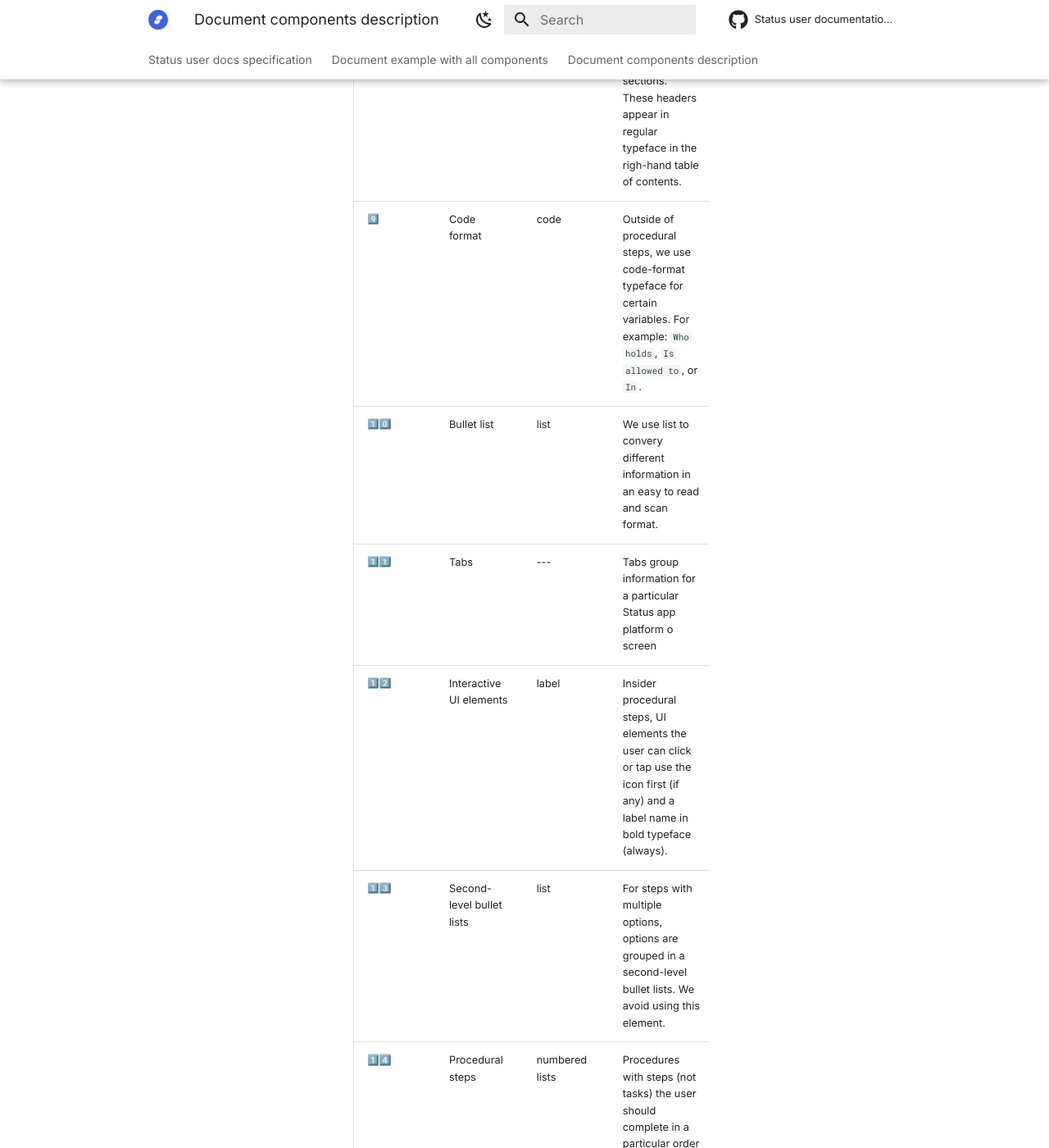
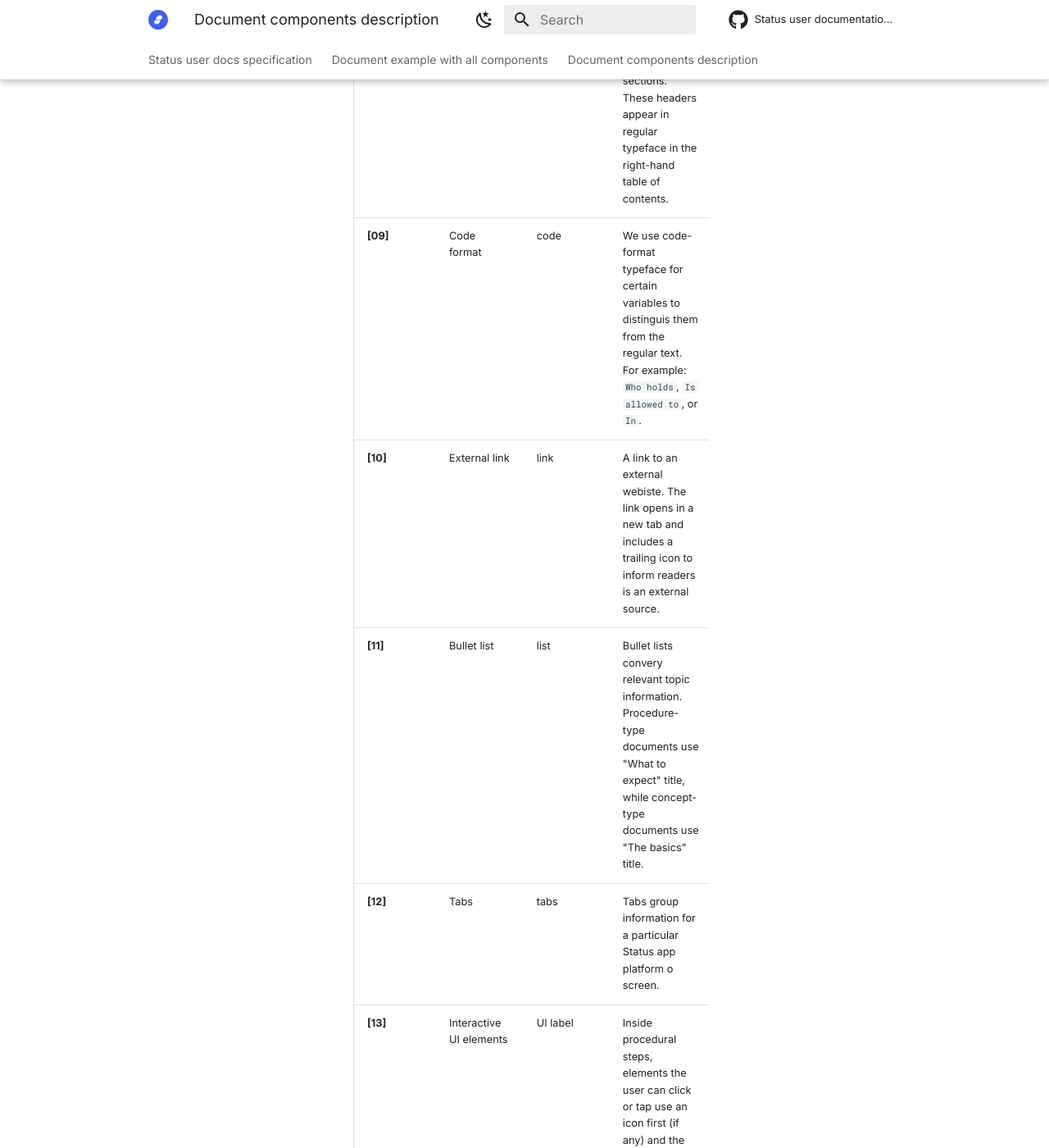
Before and after one commit to jorge-campo/Status-User-Documentation-and-Information-Architecture, an MkDocs documentation site: the page built from docs/document-components-description.md, in a window 1280 px wide and 1400 px high, scrolled down 1558 px. Shown: the whole window at 82% size. Built offline with MkDocs 1.6.1 and Material for MkDocs 9.7.7, drawn with Linux system fonts in a browser that asks for light colours; emoji names are drawn with the system emoji font; comment, search, counter and statistics services are not loaded; some of the changed text lies outside the part shown.

Commit message:
draft -- second version

```diff
--- a/docs/document-components-description.md
+++ b/docs/document-components-description.md
@@ -1,6 +1,6 @@
 # Document components description
 
-Here you can find a description of the Markdown components in [this example file](./document-example-with-all-components.md).
+Here is a description of the document components in [this example file](./document-example-with-all-components.md).
 
 | Number | Component name | Component type | Notes |
 |:---|:---|:---|:---|
@@ -10,17 +10,18 @@ Here you can find a description of the Markdown components in [this example file
 | **[04]** | Internal link | link | A link to another document in Status Help or another H2 or H3 header in the same document. |
 | **[05]** | Paragraph | text | Paragraphs are limited to a maximum of 60 words. |
 | **[06]** | Sentence | text | Sentences are limited to a maximum of 25 words. |
-| :seven: | Info admonition | admonition | There are three types of admonitions, in order of importance: tip, info, caution. |
-| :eight: | Section title | H2 header | Level-2 headers group the different document sections. These headers appear in regular typeface in the righ-hand table of contents. |
-| :nine: | Code format | code | Outside of procedural steps, we use code-format typeface for certain variables. For example: `Who holds`, `Is allowed to`, or `In`. |
-| :one::zero: | Bullet list | list | We use list to convery different information in an easy to read and scan format. |
-| :one::one: | Tabs | --- | Tabs group information for a particular Status app platform o screen |
-| :one::two: | Interactive UI elements | label | Insider procedural steps, UI elements the user can click or tap use the icon first (if any) and a label name in bold typeface (always). |
-| :one::three: | Second-level bullet lists | list | For steps with multiple options, options are grouped in a second-level bullet lists. We avoid using this element. |
+| **[07]**| Info admonition | admonition | There are three types of admonitions, in order of importance: tip, info, caution. |
+| **[08]** | Section title | H2 header | Level-two headers group the different document sections. These headers appear in regular typeface in the right-hand table of contents. |
+| **[09]** | Code format | code | We use code-format typeface for certain variables to distinguis them from the regular text. For example: `Who holds`, `Is allowed to`, or `In`. |
+| **[10]** | External link | link | A link to an external webiste. The link opens in a new tab and includes a trailing icon to inform readers is an external source. |
+| **[11]** | Bullet list | list | Bullet lists convery relevant topic information. Procedure-type documents use "What to expect" title, while concept-type documents use "The basics" title. |
+| **[12]** | Tabs | tabs | Tabs group information for a particular Status app platform o screen. |
+| **[13]** | Interactive UI elements | UI label | Inside procedural steps, elements the user can click or tap use an icon first (if any) and the label name in bold typeface. |
+| **[14]**: | Second-level bullet lists | list | For steps with multiple options, options are grouped in a second-level bullet lists. This element is rarely used and not recommended. |
 | :one::four: | Procedural steps | numbered lists | Procedures with steps (not tasks) the user should complete in a particular order use numbered lists. We limit the number of steps to six or seven per procedure. |
 | :one::five: | Screenshot | image | Screeshost visually guide users to the proper screen, discribe UI elements or UI interactions with multiple steps. |
 | :one::six: | Tip admonnition | admonition | There are three types of admonitions, in order of importance: tip, info, caution. |
-| :one::seven: | Substeps | H3 header | For procedural steps with more than 6-7 steps, we split the procedrue into subprocedures. H3 is the minimum header level on our docs. |
+| :one::seven: | Substeps | H3 header | For procedural steps with more than 6-7 steps, we split the procedrue into subprocedures. H3 is the minimum header level on our docs. Level-three headers don't appear in the right-hand table of contents. |
 | :one::eight: | Table | table | Table |
 | :one::night: | Legend | text | A short legend explaining the numbers of figures on the table. |
 | :two::zero: | Internal link | A link to anohter part of the same document. Procedural steps never include external links |
```
